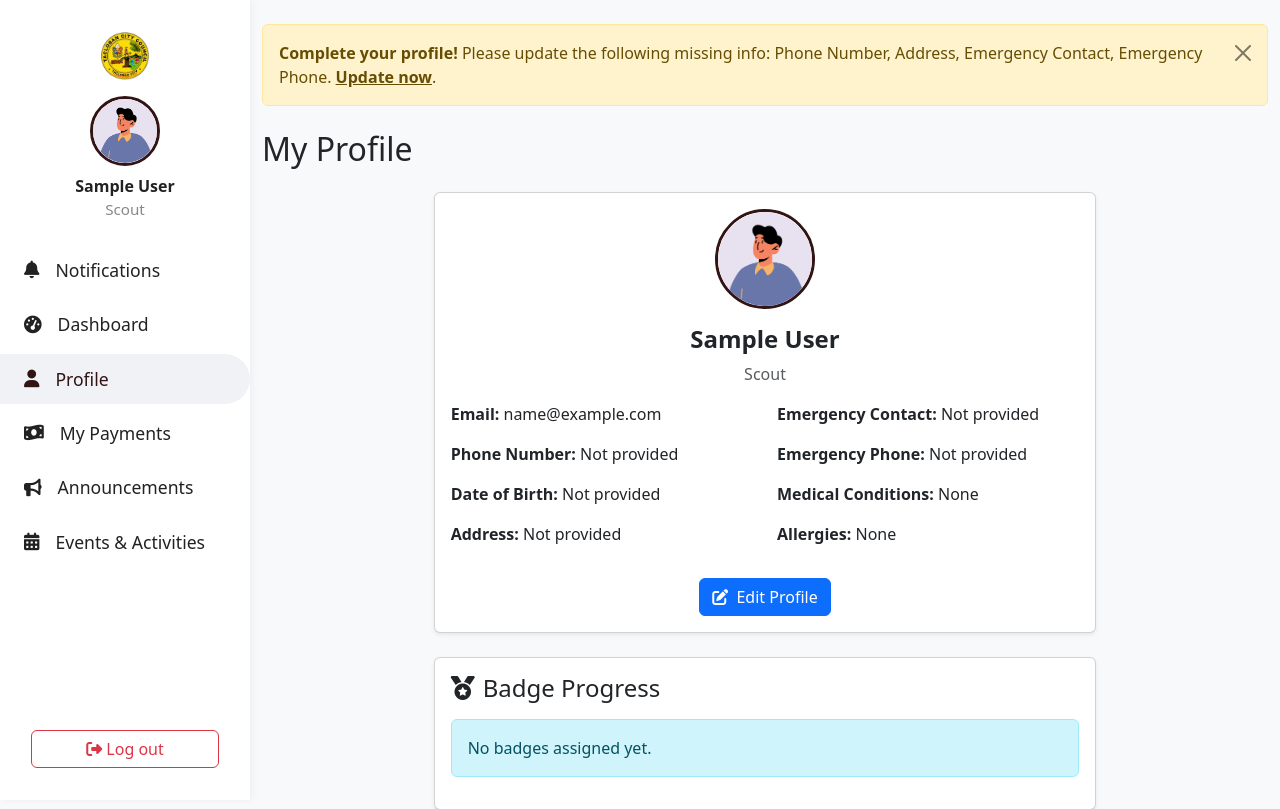
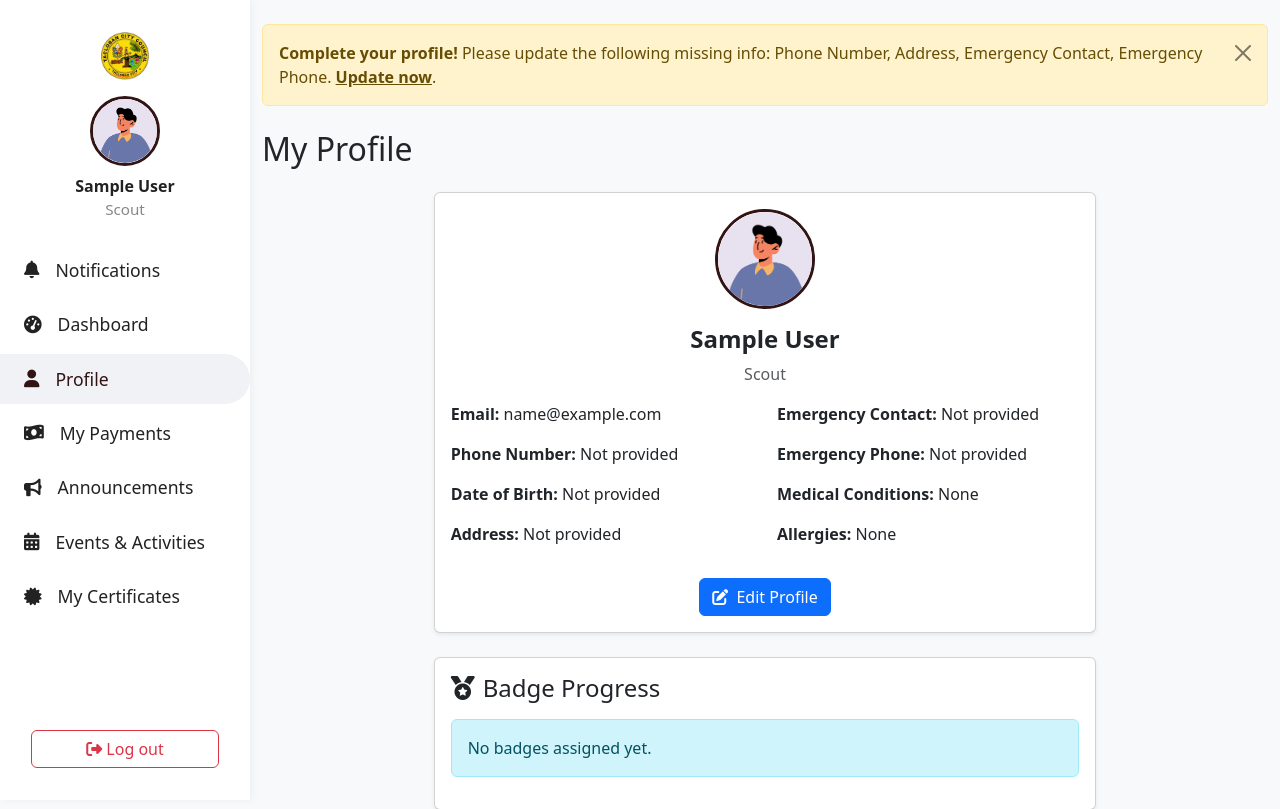
Before and after one commit to 0xShun/BoyScout-Registration-System, a Django app: page /accounts/profile/ in a window 1280 px wide. Shown: the top 809 px of the page. Run offline with Django 5.2, Linux system fonts and the light colour scheme; the visitor is signed in with stand-in values (Sample User, id 1); data comes from the database, SQL or seed files in the repository; data that the repository does not hold is empty.

Commit message:
Add 'My Certificates' link to sidebar navigation
- Added certificate icon link for scouts to view their certificates
- Also available for admins who participate in events
- Shows after Events & Activities in navigation menu
- Fixes: Scouts couldn't find their auto-generated certificates

```diff
--- a/templates/base_sidebar.html
+++ b/templates/base_sidebar.html
@@ -211,6 +211,7 @@
             </a>
             {% if user.is_registration_complete %}
               <a href="{% url 'events:event_list' %}" class="nav-link {% if request.resolver_match.url_name == 'event_list' %}active{% endif %}"><i class="fas fa-calendar-alt"></i> Events & Activities</a>
+              <a href="{% url 'events:my_certificates' %}" class="nav-link {% if request.resolver_match.url_name == 'my_certificates' %}active{% endif %}"><i class="fas fa-certificate"></i> My Certificates</a>
             {% else %}
               <span class="nav-link disabled" title="Locked until registration payment is verified"><i class="fas fa-lock"></i> Events (Locked)</span>
             {% endif %}
@@ -225,6 +226,7 @@
               {% endif %}
             </a>
             <a href="{% url 'events:event_list' %}" class="nav-link {% if request.resolver_match.url_name == 'event_list' %}active{% endif %}"><i class="fas fa-calendar-alt"></i> Events & Activities</a>
+            <a href="{% url 'events:my_certificates' %}" class="nav-link {% if request.resolver_match.url_name == 'my_certificates' %}active{% endif %}"><i class="fas fa-certificate"></i> My Certificates</a>
           {% endif %}
         {% endif %}
       </div>
```
